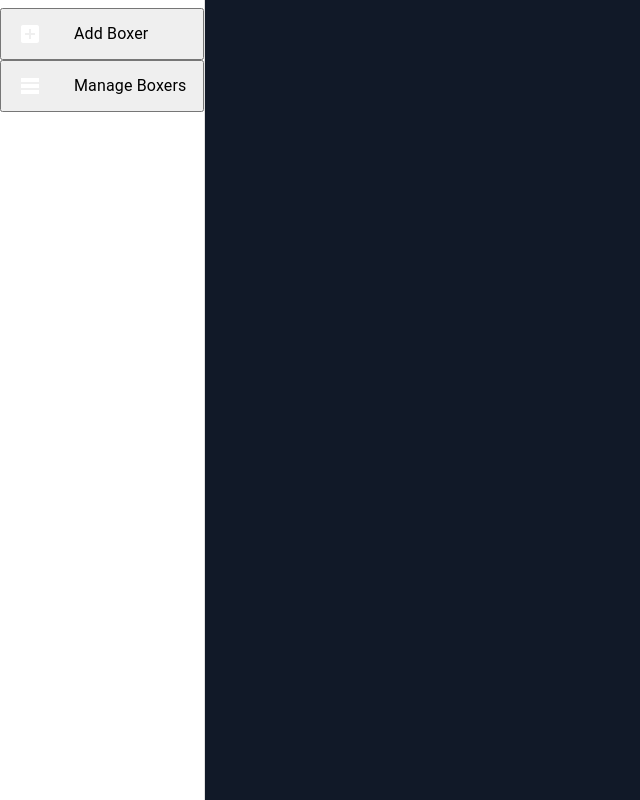
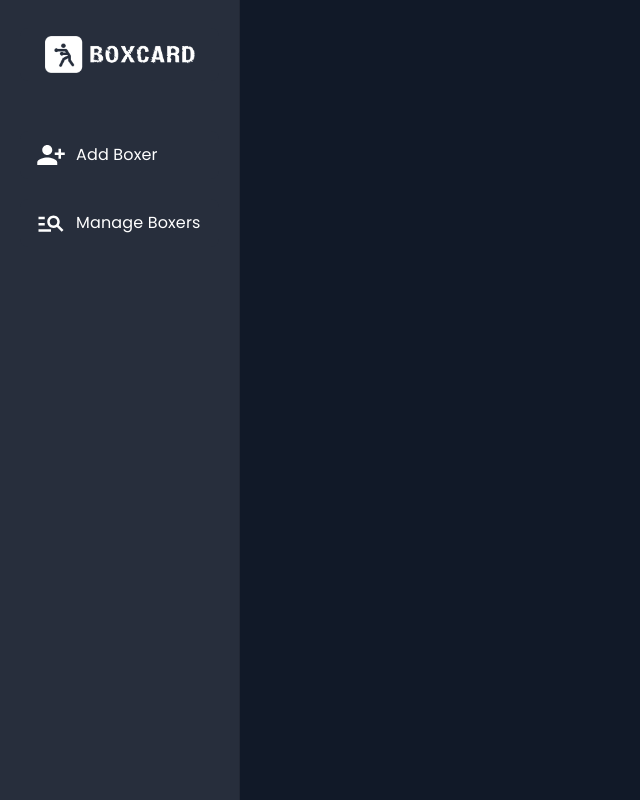
Before and after one commit to MacDev127/boxcard, a React (Vite) app in the folder frontend/: page /dashboard in a window 1280 px wide. Shown: the whole page, without its empty margins (0-640 px from the left). Built offline with nearby package versions, Linux system fonts and the light colour scheme.

Commit message:
updated dashboard styling

```diff
--- /dev/null
+++ b/frontend/src/components/Sidebar/Sidebar.css
@@ -0,0 +1,49 @@
+:root {
+  --primarybg: #111928;
+  --secondarybg: #272e3c;
+  --button: #6a9eed;
+  --button-hover: #6a9eed;
+  --text-hover: #90b3f1;
+  --primary-font: #ffffff;
+  --secondary-font: #8c8f98;
+  --loss: #ef4444;
+  --win: #22c55e;
+  --draw: #3b82f6;
+  --btn-hover: #575c68;
+}
+@import url('https://fonts.googleapis.com/css2?family=Poppins:ital,wght@0,100;0,200;0,300;0,400;0,500;0,600;0,700;0,800;0,900;1,100;1,200;1,300;1,400;1,500;1,600;1,700;1,800;1,900&display=swap');
+
+.logo {
+  margin: 20px 0 50px 0;
+  padding: 0 0px;
+}
+#drawer {
+  font-family: 'Poppins', sans-serif;
+}
+#button {
+  background-color: var(--secondarybg);
+  border: none;
+  cursor: pointer;
+  padding: 10 4px;
+  margin: 20px 0px;
+  border-radius: 8px;
+  display: flex;
+  justify-content: center;
+  align-items: center;
+}
+span {
+  font-family: 'Poppins', sans-serif !important;
+}
+
+#button-icon {
+  min-width: 40px;
+}
+
+#button:hover {
+  background-color: var(--btn-hover);
+}
+
+.css-1lwhjos-MuiPaper-root-MuiDrawer-paper {
+  background-color: var(--secondarybg) !important;
+  padding: 0 20px;
+}
--- a/frontend/src/components/Sidebar/Sidebar.tsx
+++ b/frontend/src/components/Sidebar/Sidebar.tsx
@@ -1,38 +1,89 @@
 import React from 'react';
+import logo from '../../images/logo.png';
 import {
   Drawer,
   List,
-  ListItem,
+  ListItemButton,
   ListItemIcon,
   ListItemText,
 } from '@mui/material';
-import { AddBox, TableRows } from '@mui/icons-material';
-import { useNavigate } from 'react-router-dom';
+import PersonAddAlt1Icon from '@mui/icons-material/PersonAddAlt1';
+import ManageSearchIcon from '@mui/icons-material/ManageSearch';
+import { useNavigate, useLocation } from 'react-router-dom';
+import './Sidebar.css';
 
 const Sidebar: React.FC = () => {
   const navigate = useNavigate();
+  const location = useLocation();
+
+  // Helper: returns true if current path starts with given path
+  const isActive = (path: string) => location.pathname.startsWith(path);
 
   return (
-    <Drawer variant="permanent">
+    <Drawer id="drawer" variant="permanent">
       <List>
-        <ListItem
-          component="button"
+        <div className="logo">
+          <ListItemButton id="button" component="div">
+            <img src={logo} alt="Logo" />
+          </ListItemButton>
+        </div>
+        <ListItemButton
+          id="button"
           onClick={() => navigate('/dashboard/add-boxer')}
+          selected={isActive('/dashboard/add-boxer')}
+          sx={{
+            // When selected, override colors of inner text and icons.
+            '&.Mui-selected': {
+              backgroundColor: 'rgba(106, 158, 237, 0.2)',
+              '& .MuiListItemText-root': { color: '#6a9eed' },
+              '& .MuiSvgIcon-root': { color: '#6a9eed' },
+            },
+            '&.Mui-selected:hover': {
+              backgroundColor: 'rgba(106, 158, 237, 0.2)',
+            },
+          }}
         >
-          <ListItemIcon>
-            <AddBox />
+          <ListItemIcon
+            id="button-icon"
+            sx={{ color: 'white' }} // default icon color
+          >
+            <PersonAddAlt1Icon style={{ fontSize: '30px' }} />
           </ListItemIcon>
-          <ListItemText primary="Add Boxer" />
-        </ListItem>
-        <ListItem
-          component="button"
+          <ListItemText
+            primary="Add Boxer"
+            sx={{
+              color: isActive('/dashboard/add-boxer') ? '#6a9eed' : 'white',
+            }}
+          />
+        </ListItemButton>
+        <ListItemButton
+          id="button"
           onClick={() => navigate('/dashboard/manage-boxer')}
+          selected={isActive('/dashboard/manage-boxer')}
+          sx={{
+            '&.Mui-selected': {
+              backgroundColor: 'rgba(106, 158, 237, 0.2)',
+              '& .MuiListItemText-root': { color: '#6a9eed' },
+              '& .MuiSvgIcon-root': { color: '#6a9eed' },
+            },
+            '&.Mui-selected:hover': {
+              backgroundColor: 'rgba(106, 158, 237, 0.2)',
+            },
+          }}
         >
-          <ListItemIcon>
-            <TableRows />
+          <ListItemIcon
+            id="button-icon"
+            sx={{ color: 'white' }} // default icon color
+          >
+            <ManageSearchIcon style={{ fontSize: '30px' }} />
           </ListItemIcon>
-          <ListItemText primary="Manage Boxers" />
-        </ListItem>
+          <ListItemText
+            primary="Manage Boxers"
+            sx={{
+              color: isActive('/dashboard/manage-boxer') ? '#6a9eed' : 'white',
+            }}
+          />
+        </ListItemButton>
       </List>
     </Drawer>
   );
--- a/frontend/src/pages/Admin/AdminDashboard.tsx
+++ b/frontend/src/pages/Admin/AdminDashboard.tsx
@@ -1,14 +1,40 @@
 import React from 'react';
+import { Outlet } from 'react-router-dom';
+import { Box, Drawer, Toolbar } from '@mui/material';
 import Sidebar from '../../components/Sidebar/Sidebar';
-import { Box, Toolbar } from '@mui/material';
-import { Outlet } from 'react-router-dom';
+
+const drawerWidth = 240;
 
 const DashboardLayout: React.FC = () => {
   return (
     <Box sx={{ display: 'flex' }}>
-      <Sidebar />
-      <Box component="main" sx={{ flexGrow: 1, p: 3 }}>
+      <Drawer
+        variant="permanent"
+        sx={{
+          width: drawerWidth,
+          flexShrink: 0,
+          '& .MuiDrawer-paper': {
+            width: drawerWidth,
+            boxSizing: 'border-box',
+          },
+        }}
+      >
         <Toolbar />
+        {/* You can place your Sidebar component here */}
+        <Sidebar />
+      </Drawer>
+
+      {/* Main content area */}
+      <Box
+        component="main"
+        sx={{
+          flexGrow: 1,
+          p: 3,
+          width: { xs: '100%', sm: `calc(100% - ${drawerWidth}px)` },
+        }}
+      >
+        <Toolbar />
+        {/* This Outlet renders whatever your current nested route is */}
         <Outlet />
       </Box>
     </Box>
```
